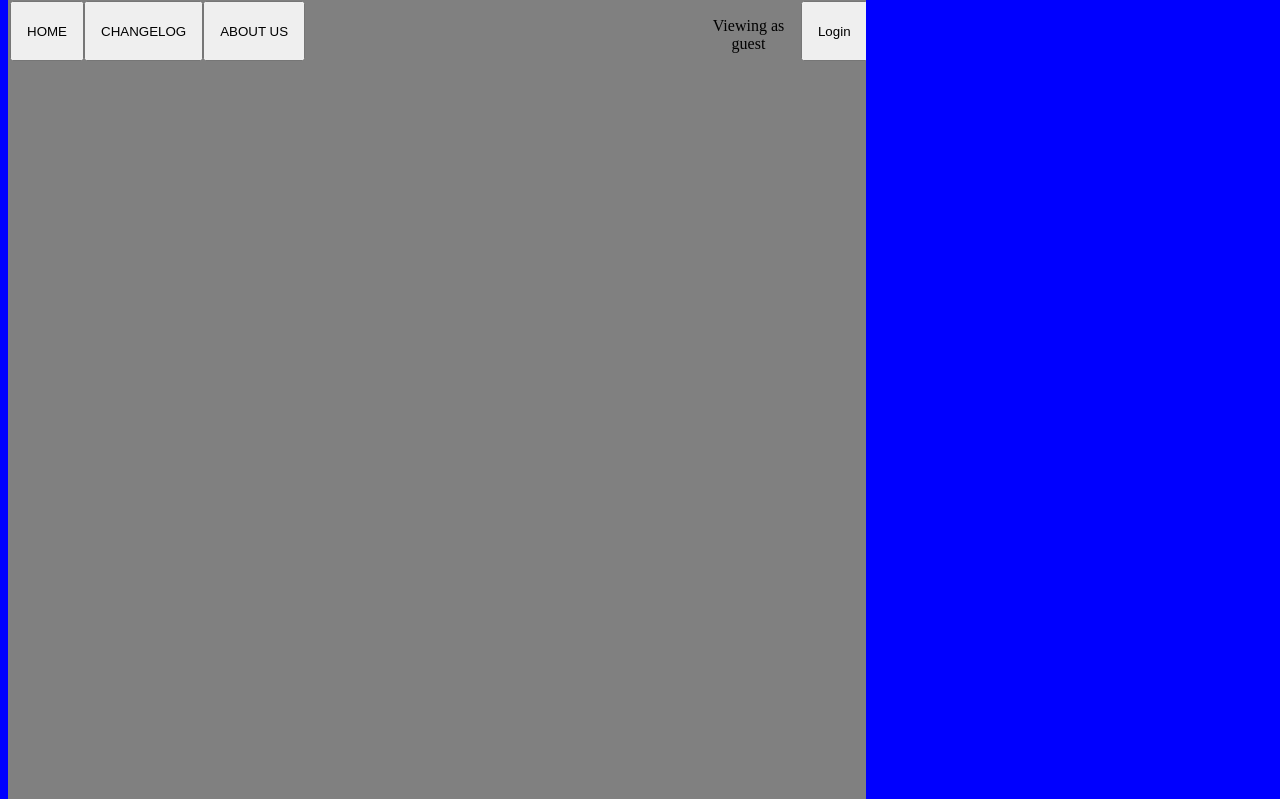
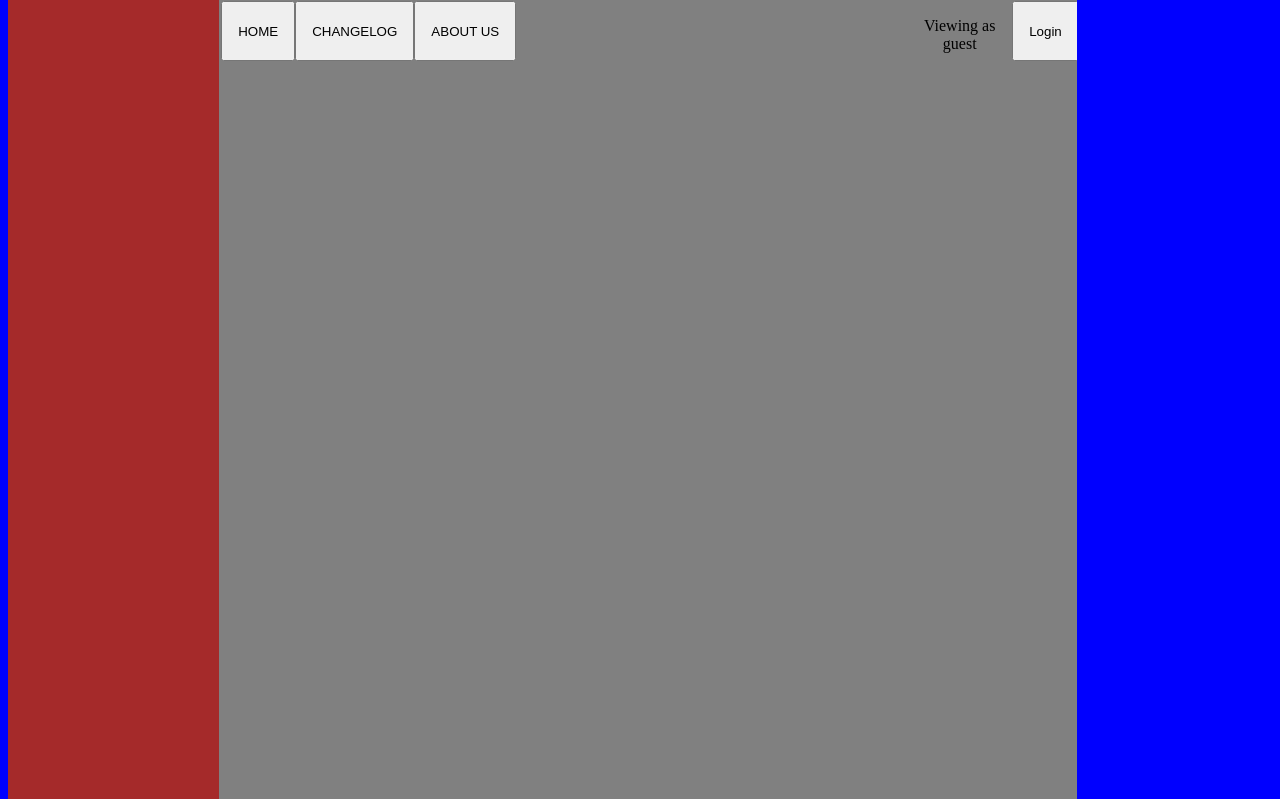
Before and after one commit to SnekByte-Studios/website, a Django app: template dev_blog/templates/pages/blank.html in a window 1280 px wide. Shown: the part 313-1112 px from the top of the page. Run offline with Django 4.2, Linux system fonts and the light colour scheme; the template is opened without the code that fills it, so the values that code supplies are empty; grey boxes are pictures that could not be loaded.

Commit message:
moved pagecontent to index 1

```diff
--- a/dev_blog/static/styles/blank.css
+++ b/dev_blog/static/styles/blank.css
@@ -87,6 +87,7 @@
 
     .pageContent {
         width: 67vw;
+        margin-left: 16.5vw;
         height: 100%;
         overflow-y: auto;
         position: fixed;
```
